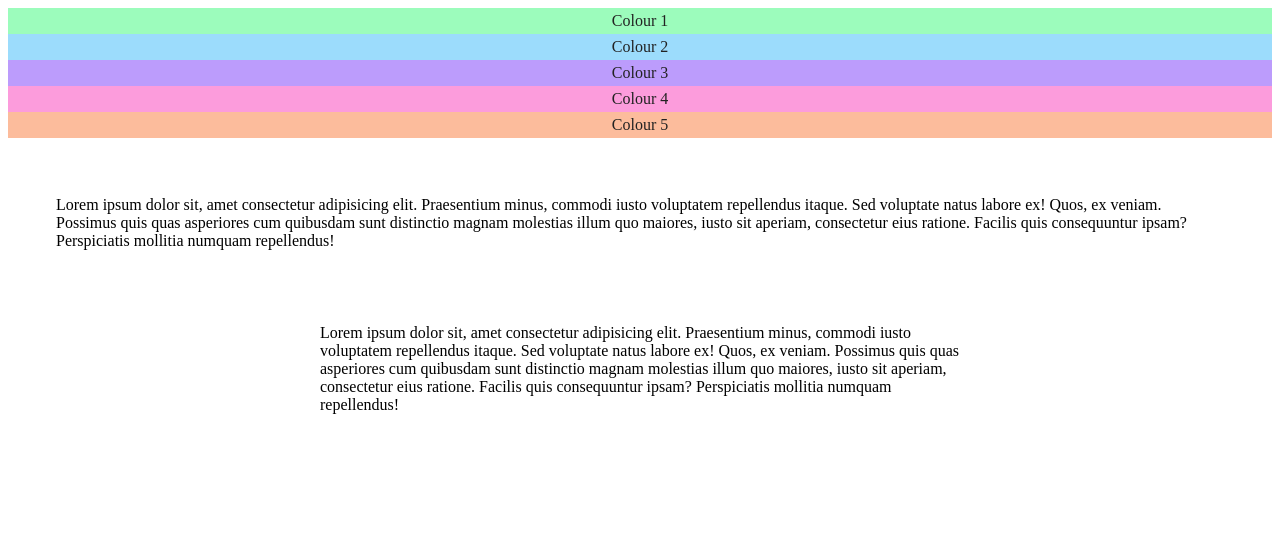
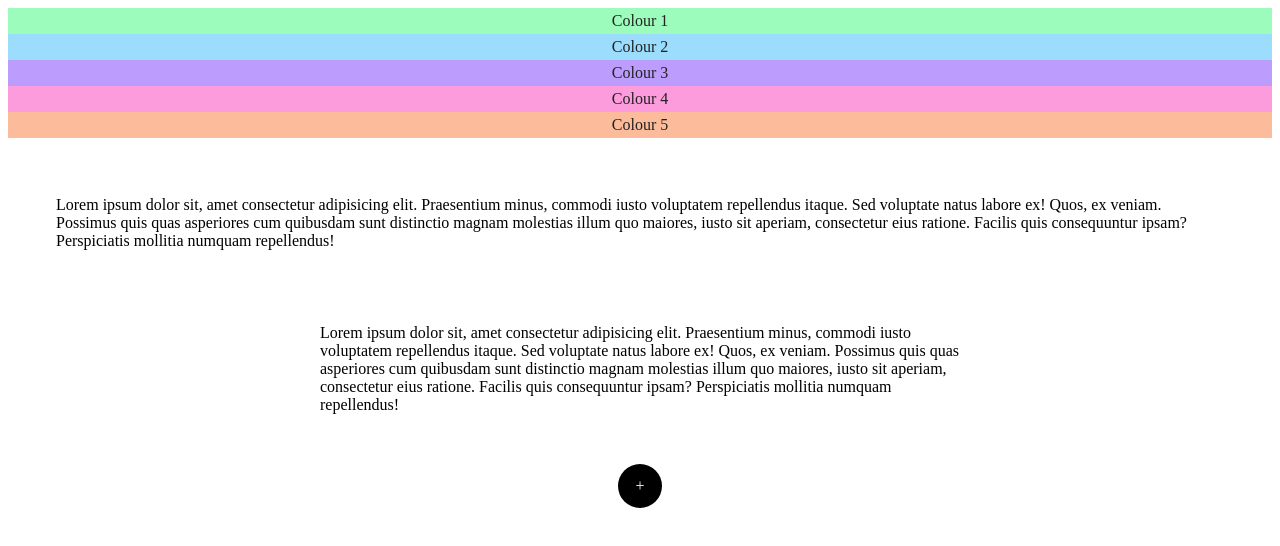
Before and after one commit to Diplomoceras-maximum/css-functions, a plain HTML site: page index.html in a window 1280 px wide. Drawn offline with Linux system fonts and the light colour scheme.

Commit message:
Add explanation and example of max css function

```diff
--- a/index.html
+++ b/index.html
@@ -36,5 +36,6 @@
       </p>
     </div>
     <br />
+    <div class="icon-button">+</div>
   </body>
 </html>
--- a/styles.css
+++ b/styles.css
@@ -147,3 +147,43 @@
   margin-right: auto;
   margin-left: auto;
 }
+
+/* max()
+
+  The max() function will use the largest value from a list of values as the property value
+
+  max() function sets a minimum value for an element
+
+  For example:
+
+  margin-top: max(8vh, 2rem);
+
+  In this example, in taller viewports 8vh will be used, and on smaller or zoomed-in viewports, 2rem will be used
+
+  ==============================================================================
+
+  Another example:
+
+  .icon-button {
+      width: max(44px, 2em);
+      height: max(44px, 2em);
+  }
+
+  1. 44px is the minimum size (recommended by WCAG)
+  2. 2em keeps it responsive to the font size growing as needed
+  3. This ensure responsive design by scaling when user increases font size
+
+*/
+
+.icon-button {
+  width: max(44px, 2em);
+  height: max(44px, 2em);
+  background-color: black;
+  color: white;
+  display: flex;
+  align-items: center;
+  justify-content: center;
+  border-radius: 50%;
+  margin: 1rem auto;
+  cursor: pointer;
+}
```
